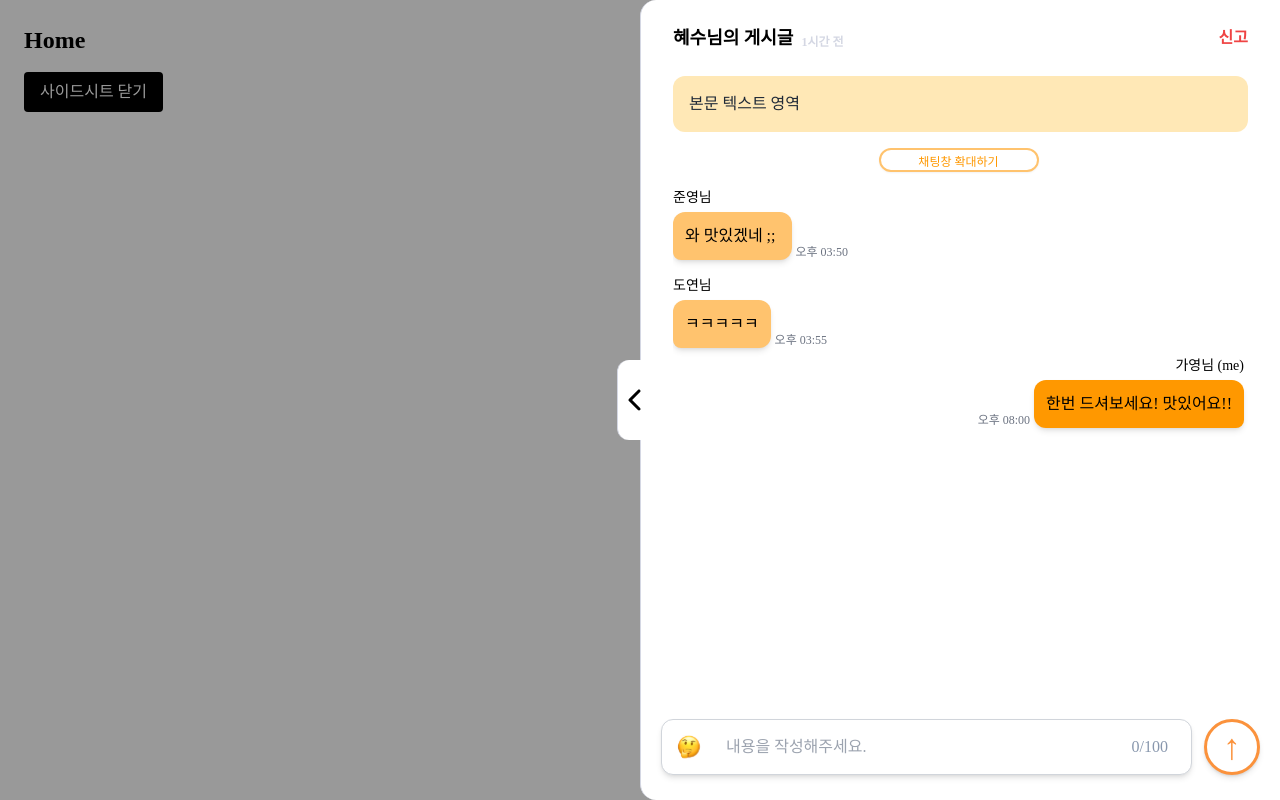
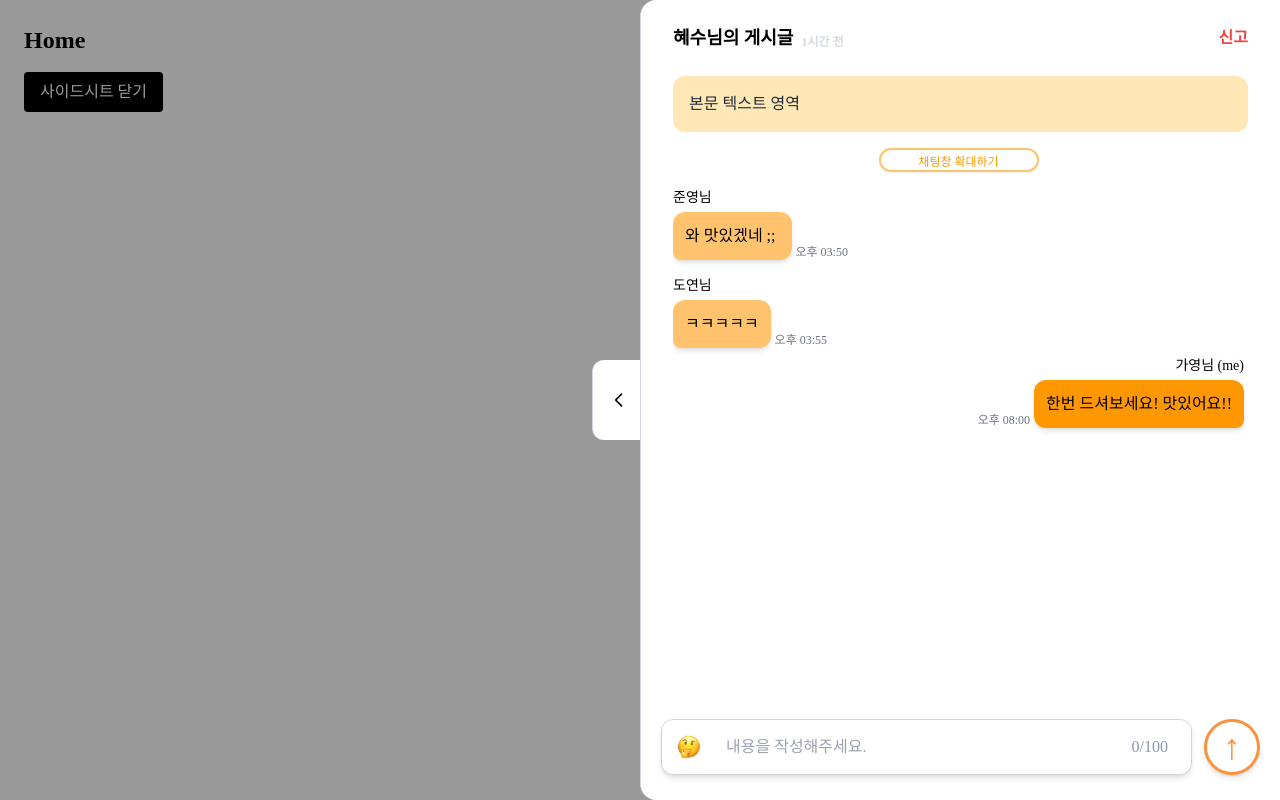
Before and after one commit to Team-mozi/Moji_FrontEnd, a React (Vite) app: page / in a window 1280 px wide. Both pictures are taken after a click on the button "사이드시트 열기". Built offline with nearby package versions, Linux system fonts and the light colour scheme; a web font is replaced by a local one.

Commit message:
[⚙️][Refactor]#20: 사이드 시트 재사용성 고려 복합 컴포넌트화

```diff
--- a/src/components/SideSheet.tsx
+++ b/src/components/SideSheet.tsx
@@ -1,73 +1,59 @@
-import React, { useEffect, useState } from 'react'
+import React, { createContext, useEffect } from 'react'
 
-import ChatArea from '../features/sideSheet/chat-area'
-import ChatInput from '../features/sideSheet/chat-input'
-import PostContent from '../features/sideSheet/post-content'
-import SideSheetCloseButton from '../features/sideSheet/side-sheet-close-button'
-import SideSheetHeader from '../features/sideSheet/side-sheet-header'
-import ToggleButton from './ToggleButton'
+type SideSheetContextType = {
+  isOpen: boolean
+  onClose: () => void
+  className?: string
+  overlayClassName?: string
+  disableOverlayClose?: boolean
+}
 
-/**
- * 사이드시트 컴포넌트의 Props 타입 정의
- */
+const SideSheetContext = createContext<SideSheetContextType | null>(null)
+
 export type SideSheetProps = {
   /** 사이드시트 열림/닫힘 상태 */
   isOpen: boolean
   /** 사이드시트 닫기 콜백 함수 */
   onClose: () => void
-  /** 사용자명 (임시 기본값: '혜수') */
-  userName?: string
   /** 사이드시트 컨테이너 추가 CSS 클래스 */
   className?: string
-  /** 오버레이 추가 CSS 클래스(추후 미사용 시 제거 예정) */
   overlayClassName?: string
-  /** 오버레이 클릭으로 닫기 비활성화 여부 */
   disableOverlayClose?: boolean
   /** 닫기 버튼 표시 여부 (기본값: true) */
-  showCloseChevron?: boolean
+  showCloseButton?: boolean
+  children: React.ReactNode
 }
 
 /**
- * 사이드시트 컴포넌트
- * 오른쪽에서 슬라이드되어 나타나는 모달 형태의 패널
- * 게시글 내용과 채팅 기능을 제공
+ * 기본 사이드시트 컴포넌트 (9/29 재사용 고려 컴포넌트 재구성 완료)
+ * - 오버레이 렌더링 및 우측 슬라이드 인 컨테이너 기능
+ * - 닫기 버튼 포함
+ * - Header, Content, Footer 슬롯 제공
  */
-const SideSheet: React.FC<SideSheetProps> = ({
+const SideSheet: React.FC<SideSheetProps> & {
+  Header: typeof SideSheetHeader
+  Content: typeof SideSheetContent
+  Footer: typeof SideSheetFooter
+} = ({
+  children,
   className,
   disableOverlayClose,
   isOpen,
   onClose,
   overlayClassName,
-  showCloseChevron = true,
+  showCloseButton = true,
 }) => {
-  /** 채팅 메시지 목록 */
-  const [chatMessages, setChatMessages] = useState<string[]>([])
-  /** 입력 필드의 현재 값 */
-  const [inputValue, setInputValue] = useState('')
-  /** 채팅창 확대/축소 상태 (기본값: 축소 - 게시글 보임) */
-  const [isChatExpanded, setIsChatExpanded] = useState(false)
-
-  // 임시 데이터 (추후 API 연동 시 제거)
-  const userName = '혜수' // 추후 session에서 추출
-  const postTime = 1 // 게시글 작성 시간
-
-  // 이벤트 핸들러
-  /**
-   * 채팅 메시지 전송 처리
-   * 입력값이 있을 때만 메시지 목록에 추가하고 입력 필드 초기화
-   */
-  const handleSendMessage = () => {
-    if (inputValue.trim()) {
-      setChatMessages((prev) => [...prev, inputValue])
-      setInputValue('')
-    }
+  const contextValue: SideSheetContextType = {
+    className,
+    disableOverlayClose,
+    isOpen,
+    onClose,
+    overlayClassName,
   }
 
   // 사이드 이펙트
   /**
    * 사이드시트 열림/닫힘에 따른 body 스크롤 제어
-   * 열릴 때: body 스크롤 비활성화 (배경 스크롤 방지)
-   * 닫힐 때: 원래 스크롤 상태로 복원
    */
   useEffect(() => {
     if (isOpen) {
@@ -80,8 +66,7 @@ const SideSheet: React.FC<SideSheetProps> = ({
   }, [isOpen])
 
   /**
-   * ESC 키로 사이드시트 닫기, 외부 영역 클릭 시 닫힘 기능
-   * 사이드시트가 열려있을 때만 이벤트 리스너 등록
+   * ESC 키로 사이드시트 닫기
    */
   useEffect(() => {
     if (!isOpen) return
@@ -93,11 +78,11 @@ const SideSheet: React.FC<SideSheetProps> = ({
   }, [isOpen, onClose])
 
   return (
-    <>
+    <SideSheetContext.Provider value={contextValue}>
       {/* 배경 오버레이 */}
       <div
         className={[
-          'fixed inset-0 z-40 bg-black/40 transition-opacity duration-300',
+          'fixed inset-0 z-40 bg-black/40 transition-opacity duration-300 ease-out',
           isOpen
             ? 'opacity-100 pointer-events-auto'
             : 'opacity-0 pointer-events-none',
@@ -108,67 +93,102 @@ const SideSheet: React.FC<SideSheetProps> = ({
         }}
       />
 
+      {/* 사이드시트와 닫기 버튼을 포함하는 단일 래퍼 */}
+      <div
+        className={[
+          'fixed top-0 right-0 z-50 h-screen',
+          'transform transition-transform duration-300 ease-out',
+          isOpen ? 'translate-x-0' : 'translate-x-full',
+        ].join(' ')}
+      >
+        {/* 외부 닫기 버튼 애니메이션 동기화를 위해 컴포넌트 분리하지 않음*/}
+        {showCloseButton && isOpen && (
+          <div className='absolute top-1/2 -left-12 -translate-y-1/2'>
+            <button
+              type='button'
+              title='사이드시트 닫기'
+              aria-label='사이드시트 닫기'
+              onClick={onClose}
+              className='h-20 w-12 rounded-l-xl bg-white border-l border-gray_one flex items-center justify-center hover:bg-gray-50 transition-colors'
+            >
+              <svg
+                className='w-6 h-6 pl-1'
+                fill='none'
+                stroke='currentColor'
+                viewBox='0 0 24 24'
+              >
+                <path
+                  strokeLinecap='round'
+                  strokeLinejoin='round'
+                  strokeWidth={2}
+                  d='M15 19l-7-7 7-7'
+                />
+              </svg>
+            </button>
+          </div>
+        )}
+
         {/* 사이드시트 메인 컨테이너 */}
         <aside
           role='dialog'
           aria-modal='true'
           className={[
-          'fixed top-0 right-0 z-50 h-screen w-[50vw] max-w-[720px] min-w-[320px] bg-white',
-          'transform transition-transform duration-300 will-change-transform',
-          isOpen ? 'translate-x-0' : 'translate-x-full',
+            'h-screen w-[50vw] max-w-[720px] min-w-[320px] bg-white',
             'flex flex-col rounded-l-2xl border-l border-gray_one',
             className || '',
           ].join(' ')}
         >
-        <div className='flex h-full'>
-          {/* 외부 닫기 버튼 */}
-          <SideSheetCloseButton
-            isOpen={isOpen}
-            onClose={onClose}
-            showCloseChevron={showCloseChevron}
-          />
-
-          {/* 사이드시트 콘텐츠 영역 */}
+          <div className='flex h-full relative'>
+            {/* 콘텐츠 래퍼 */}
             <div className='flex-1 flex flex-col min-w-0 rounded-sm'>
-            {/* 헤더: 사용자명, 시간, 신고 버튼 */}
-            <SideSheetHeader
-              userName={userName}
-              postTime={postTime}
-              onClose={onClose}
-            />
-
-            {/* 메인 콘텐츠 영역 */}
-            <div className='flex-1 overflow-hidden flex flex-col px-8'>
-              {/* 게시글 내용 (채팅창이 확대되지 않았을 때만 표시) */}
-              {!isChatExpanded && <PostContent />}
-
-              {/* 채팅 영역 */}
-              <div className='mt-4 flex-1 min-h-0 overflow-y-auto pr-1'>
-                {/* 채팅창 확대/축소 토글 버튼 */}
-                <ToggleButton
-                  isExpanded={isChatExpanded}
-                  onToggle={() => setIsChatExpanded(!isChatExpanded)}
-                  expandedText='채팅창 축소하기'
-                  collapsedText='채팅창 확대하기'
-                />
-                {/* 채팅 메시지 목록 */}
-                <ChatArea messages={chatMessages} />
-              </div>
-            </div>
-
-            {/* 채팅 입력 영역 */}
-            <div className='px-5 py-4 min-h-[100px]'>
-              <ChatInput
-                inputValue={inputValue}
-                onInputChange={setInputValue}
-                onSendMessage={handleSendMessage}
-              />
-            </div>
+              {children}
             </div>
           </div>
         </aside>
-    </>
+      </div>
+    </SideSheetContext.Provider>
   )
 }
 
-export default SideSheet
+/**
+ * 사이드시트 헤더 컴포넌트
+ */
+const SideSheetHeader: React.FC<{ children: React.ReactNode }> = ({
+  children,
+}) => {
+  return <div className='flex-shrink-0'>{children}</div>
+}
+
+/**
+ * 사이드시트 콘텐츠 컴포넌트
+ */
+const SideSheetContent: React.FC<{ children: React.ReactNode }> = ({
+  children,
+}) => {
+  return (
+    <div className='flex-1 overflow-hidden flex flex-col px-8'>{children}</div>
+  )
+}
+
+/**
+ * 사이드시트 푸터 컴포넌트
+ */
+const SideSheetFooter: React.FC<{ children: React.ReactNode }> = ({
+  children,
+}) => {
+  return <div className='flex-shrink-0 px-5 py-4'>{children}</div>
+}
+
+// 복합 컴포넌트 패턴 설정
+SideSheet.Header = SideSheetHeader
+SideSheet.Content = SideSheetContent
+SideSheet.Footer = SideSheetFooter
+
+// 타입을 명시적으로 지정
+const SideSheetWithSubComponents = SideSheet as typeof SideSheet & {
+  Header: typeof SideSheetHeader
+  Content: typeof SideSheetContent
+  Footer: typeof SideSheetFooter
+}
+
+export default SideSheetWithSubComponents
--- /dev/null
+++ b/src/features/sideSheet/main-side-sheet.tsx
@@ -0,0 +1,75 @@
+import { useState } from 'react'
+
+import SideSheet from '@/components/SideSheet'
+import ToggleButton from '@/components/ToggleButton'
+
+import ChatArea from './chat-area'
+import ChatInput from './chat-input'
+import PostContent from './post-content'
+import SideSheetHeader from './side-sheet-header'
+
+type PostSideSheetProps = {
+  isOpen: boolean
+  onClose: () => void
+  userName: string
+  postTime?: number
+}
+
+/**
+ * 게시글 + 채팅 기능이 포함된 사이드시트
+ */
+const PostSideSheet: React.FC<PostSideSheetProps> = ({
+  isOpen,
+  onClose,
+  postTime = 1,
+  userName,
+}) => {
+  const [chatMessages, setChatMessages] = useState<string[]>([])
+  const [inputValue, setInputValue] = useState('')
+  const [isChatExpanded, setIsChatExpanded] = useState(false)
+
+  const handleSendMessage = () => {
+    if (!inputValue.trim()) return
+    setChatMessages((prev) => [...prev, inputValue])
+    setInputValue('')
+  }
+
+  return (
+    <SideSheet isOpen={isOpen} onClose={onClose}>
+      {/* 헤더 */}
+      <SideSheet.Header>
+        <SideSheetHeader
+          userName={userName}
+          postTime={postTime}
+          onClose={onClose}
+        />
+      </SideSheet.Header>
+
+      {/* 콘텐츠 */}
+      <SideSheet.Content>
+        {!isChatExpanded && <PostContent />}
+
+        <div className='mt-4 flex-1 min-h-0 overflow-y-auto pr-1'>
+          <ToggleButton
+            isExpanded={isChatExpanded}
+            onToggle={() => setIsChatExpanded(!isChatExpanded)}
+            expandedText='채팅창 축소하기'
+            collapsedText='채팅창 확대하기'
+          />
+          <ChatArea messages={chatMessages} />
+        </div>
+      </SideSheet.Content>
+
+      {/* 푸터 */}
+      <SideSheet.Footer>
+        <ChatInput
+          inputValue={inputValue}
+          onInputChange={setInputValue}
+          onSendMessage={handleSendMessage}
+        />
+      </SideSheet.Footer>
+    </SideSheet>
+  )
+}
+
+export default PostSideSheet
--- a/src/features/sideSheet/side-sheet-close-button.tsx
+++ /dev/null
@@ -1,43 +0,0 @@
-import { faChevronLeft } from '@fortawesome/free-solid-svg-icons'
-import { FontAwesomeIcon } from '@fortawesome/react-fontawesome'
-import React from 'react'
-
-type SideSheetCloseButtonProps = {
-  isOpen: boolean
-  onClose: () => void
-  showCloseChevron?: boolean
-}
-
-/**
- * 사이드시트 외부에 위치한 닫기 버튼 컴포넌트
- * 사이드시트 왼쪽 경계에 붙어있는 형태로 배치
- */
-const SideSheetCloseButton: React.FC<SideSheetCloseButtonProps> = ({
-  isOpen,
-  onClose,
-  showCloseChevron = true,
-}) => {
-  // 닫기 버튼이 표시되지 않거나 사이드시트가 닫혀있으면 렌더링하지 않음
-  if (!isOpen || !showCloseChevron) {
-    return null
-  }
-
-  return (
-    <div className='flex-none w-8 h-12 flex items-center justify-center absolute -left-6 top-1/2 -translate-y-1/2'>
-      <button
-        type='button'
-        title='사이드시트 닫기'
-        aria-label='사이드시트 닫기'
-        onClick={onClose}
-        className='h-20 w-12 rounded-l-xl bg-white border-l border-gray_one flex items-center justify-center hover:bg-gray-50 transition-colors'
-      >
-        <FontAwesomeIcon
-          icon={faChevronLeft}
-          className='text-base w-6 h-6 pl-1'
-        />
-      </button>
-    </div>
-  )
-}
-
-export default SideSheetCloseButton
--- a/src/pages/Home.tsx
+++ b/src/pages/Home.tsx
@@ -1,6 +1,6 @@
 import { useState } from 'react'
 
-import SideSheet from '../components/SideSheet'
+import PostSideSheet from '@/features/sideSheet/main-side-sheet'
 
 const Home = () => {
   const [open, setOpen] = useState(false)
@@ -18,8 +18,8 @@ const Home = () => {
         {open ? '사이드시트 닫기' : '사이드시트 열기'}
       </button>
 
-      {/* 사이드시트 */}
-      <SideSheet
+      {/* 게시글 + 채팅 사이드시트 */}
+      <PostSideSheet
         isOpen={open}
         onClose={() => setOpen(false)}
         userName={userName}
```
Also changed, not shown: 1 other file (tests, documents, lock files or other folders). Lines whose indentation alone changed are shown as unchanged.
